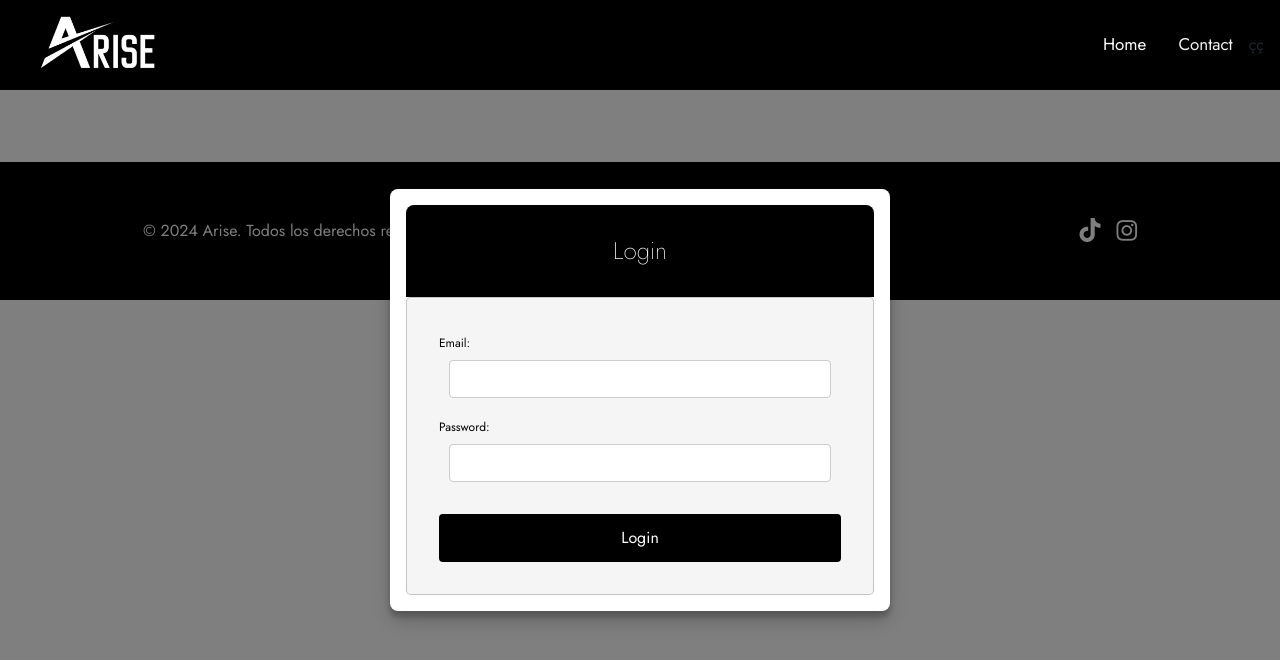
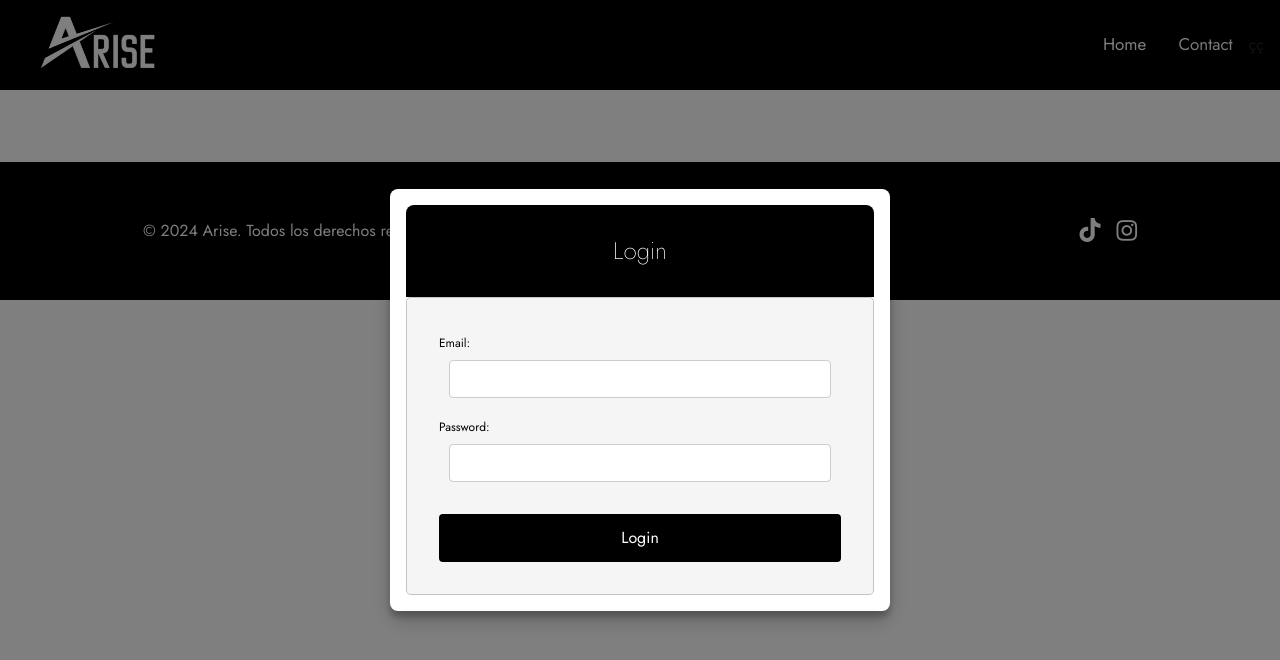
Before and after one commit to DiegoDexx/AriseWebsite, a React (Vite) app: page /reservas/adminpanel in a window 1280 px wide. Shown: the top 660 px of the page. Built offline with nearby package versions, Linux system fonts and the light colour scheme; a small style sheet from the web is missing.

Commit message:
new  changes6

```diff
--- a/src/assets/css/main.css
+++ b/src/assets/css/main.css
@@ -2001,7 +2001,7 @@ body .overlay {
   right: 0;
   bottom: 0;
   background: rgba(0, 0, 0, 0.5);
-  z-index: 400;
+  z-index: 1200;
   display: flex;
   justify-content: center;
   align-items: center;
@@ -2079,6 +2079,12 @@ body .overlay {
   color: #0c0d0e;
   cursor: pointer;
 }
+.modal-inner .modal-content .login-form small {
+  color: #4e4e4e;
+  margin-top: 1rem;
+  padding: 0.75rem;
+  font-size: 12px;
+}
 .modal-inner .close-button {
   position: absolute;
   top: 14px;
--- a/src/assets/scss/pages/_bookingModal.scss
+++ b/src/assets/scss/pages/_bookingModal.scss
@@ -9,7 +9,7 @@
   right: 0;
   bottom: 0;
   background: rgba(0, 0, 0, 0.5);
-  z-index: 400;
+  z-index: 1200;
   display: flex;
   justify-content: center;
   align-items: center;
@@ -96,6 +96,13 @@
         color: #0c0d0e;
         cursor: pointer;
       }
+
+      small {
+        color: #4e4e4e;
+        margin-top: 1rem;
+        padding: 0.75rem;
+        font-size: 12px;
+      }
     }
   }
 
--- a/src/components/bookingModal.jsx
+++ b/src/components/bookingModal.jsx
@@ -184,8 +184,13 @@ const BookingModal = ({ setShowBookingModal }) => {
                 value={formData.cantidad} // Cantidad de pedidos
               />
 
+              {/** Aviso de protección de datos en small  */}
+
               {errors.general && <div className="error-message">{errors.general}</div>}
               <button className="btn btn-primary" type="submit">Reservar tu producto</button>
+              <small>
+                Al reservar, aceptas nuestros <strong href="/privacy-policy">Términos y Política de Privacidad</strong>, los datos se usan para la reserva de tu producto y serán eliminados.
+              </small>
             </form>
           )}
         </div>
```
Also changed, not shown: 1 other file (tests, documents, lock files or other folders).
